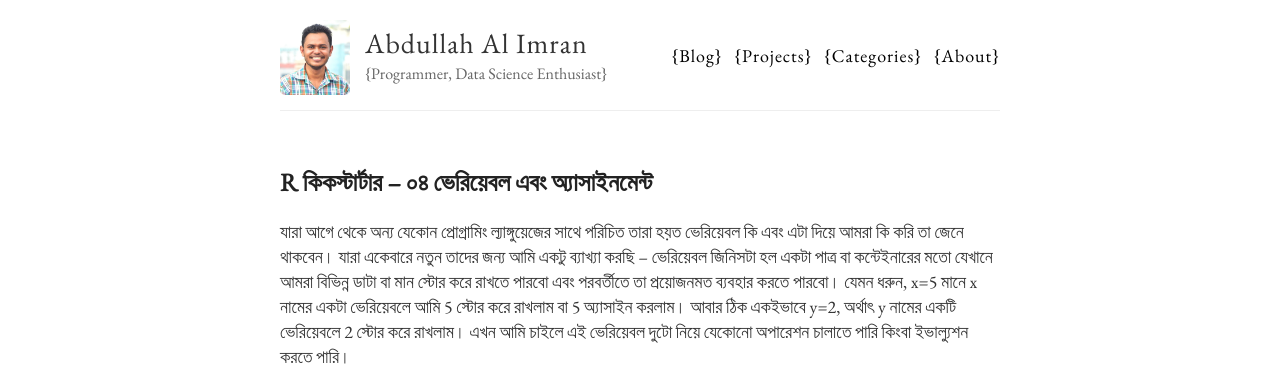
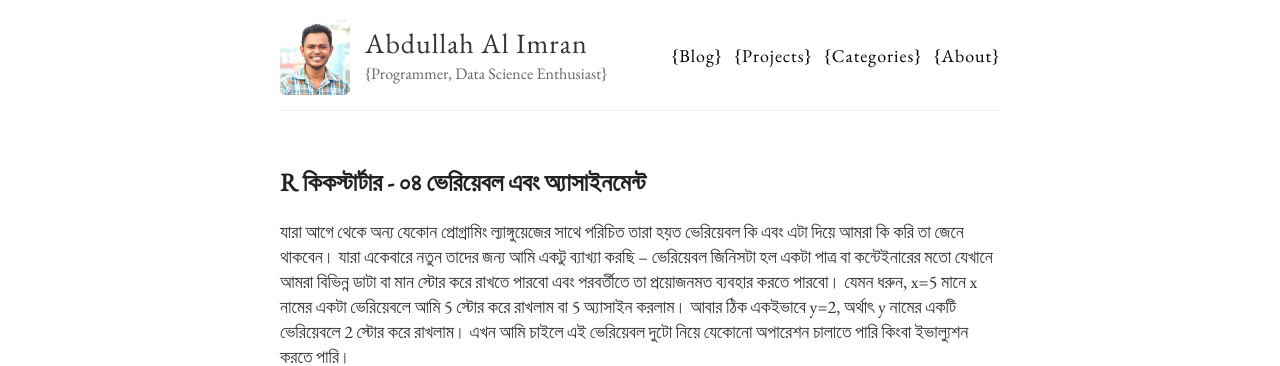
Before and after one commit to abdalimran/abdalimran.github.io, a Jekyll site: the page built from _posts/2016-8-18-r-ভেরিয়েবল-এবং-অ্যাসাইনমেন্ট.md, in a window 1280 px wide. Shown: the top 366 px of the page. Built offline with Jekyll 4.4.1, drawn with Linux system fonts in a browser that asks for light colours.

Commit message:
Update 2016-8-18-r-ভেরিয়েবল-এবং-অ্যাসাইনমেন্ট.md

```diff
--- a/_posts/2016-8-18-r-ভেরিয়েবল-এবং-অ্যাসাইনমেন্ট.md
+++ b/_posts/2016-8-18-r-ভেরিয়েবল-এবং-অ্যাসাইনমেন্ট.md
@@ -1,6 +1,6 @@
 ---
 layout: post
-title: R কিকস্টার্টার – ০৪ ভেরিয়েবল এবং অ্যাসাইনমেন্ট
+title: R কিকস্টার্টার - ০৪ ভেরিয়েবল এবং অ্যাসাইনমেন্ট
 ---
 যারা আগে থেকে অন্য যেকোন প্রোগ্রামিং ল্যাঙ্গুয়েজের সাথে পরিচিত তারা হয়ত ভেরিয়েবল কি এবং এটা দিয়ে আমরা কি করি তা জেনে থাকবেন। যারা একেবারে নতুন তাদের জন্য আমি একটু ব্যাখ্যা করছি – ভেরিয়েবল জিনিসটা হল একটা পাত্র বা কন্টেইনারের মতো যেখানে আমরা বিভিন্ন ডাটা বা মান স্টোর করে রাখতে পারবো এবং পরবর্তীতে তা প্রয়োজনমত ব্যবহার করতে পারবো। যেমন ধরুন, x=5 মানে x নামের একটা ভেরিয়েবলে আমি 5 স্টোর করে রাখলাম বা 5 অ্যাসাইন করলাম। আবার ঠিক একইভাবে y=2, অর্থাৎ y নামের একটি ভেরিয়েবলে 2 স্টোর করে রাখলাম। এখন আমি চাইলে এই ভেরিয়েবল দুটো নিয়ে যেকোনো অপারেশন চালাতে পারি কিংবা ইভাল্যুশন করতে পারি।
 
```
